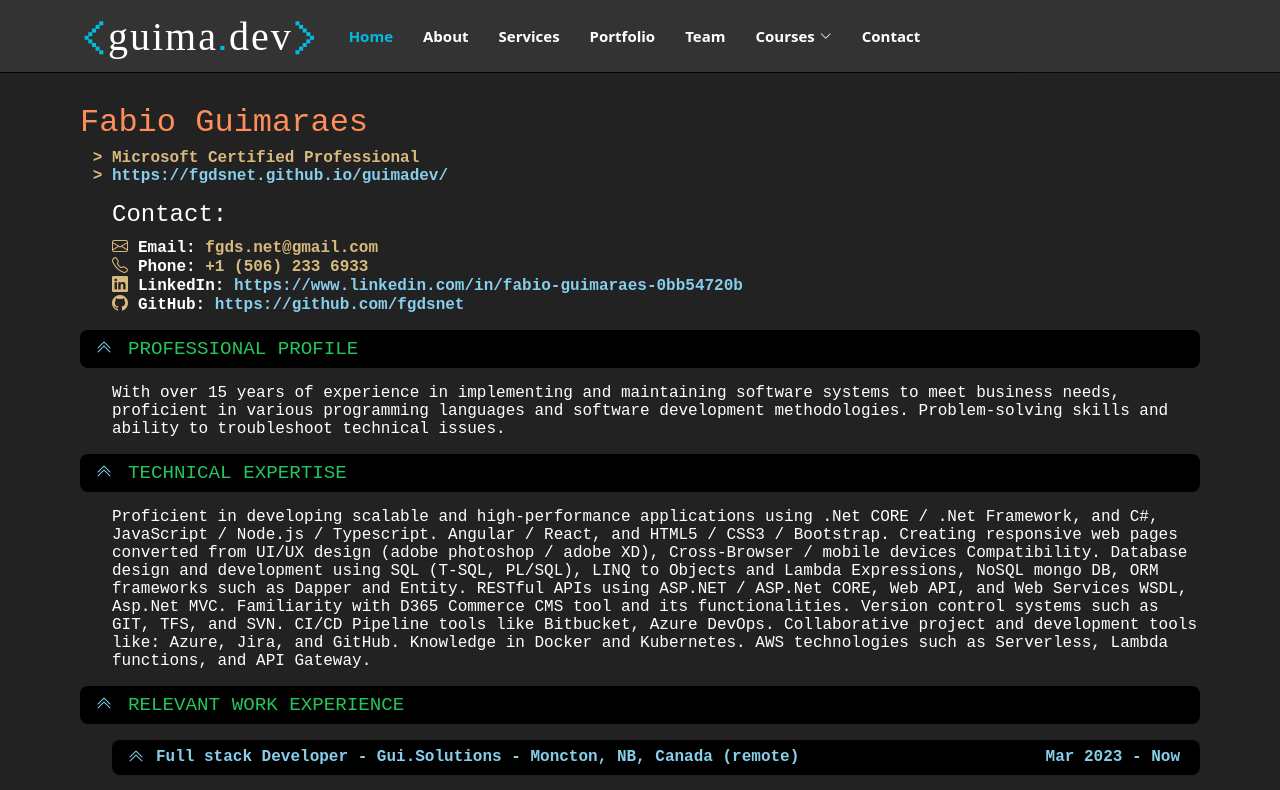
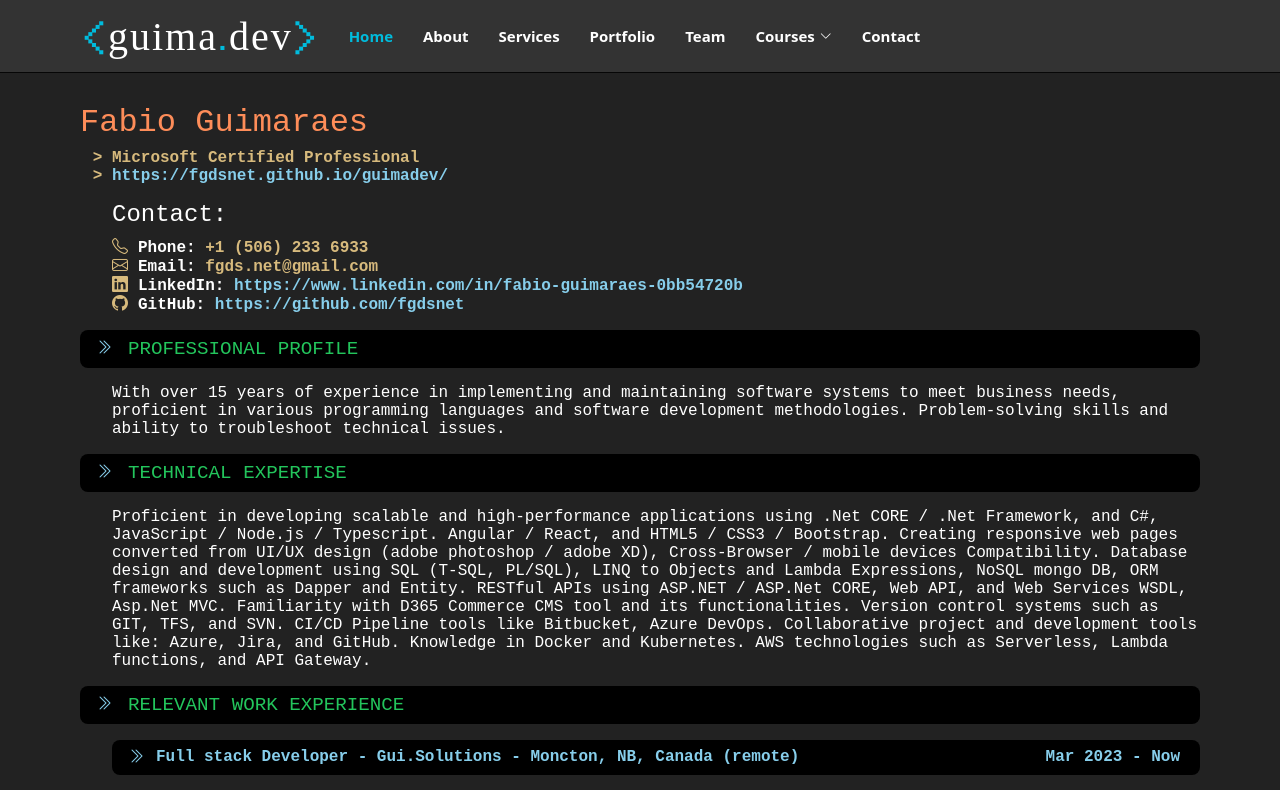
Before and after one commit to fgdsnet/guimadev, an Angular app: page / in a window 1280 px wide. Shown: the top 790 px of the page. Built offline with nearby package versions, Linux system fonts and the light colour scheme; a web font is replaced by a local one.

Commit message:
style(resume.component): style enhancement
style enhancement

```diff
--- a/src/app/components/resume/resume.component.html
+++ b/src/app/components/resume/resume.component.html
@@ -12,14 +12,14 @@
     <div class="contact">
       <h4><span>Contact:</span></h4>
       <div>
+        <i class="bi bi-telephone"></i>
+        <span class="contact-label">{{resume.contact.phone.label}}</span>
+        {{resume.contact.phone.description}}
+      </div>
+      <div>
         <i class="bi bi-envelope"></i>
         <span class="contact-label">{{resume.contact.email.label}}</span>
         {{resume.contact.email.description}}
-      </div>
-      <div>
-        <i class="bi bi-telephone"></i>
-        <span class="contact-label">{{resume.contact.phone.label}}</span>
-        {{resume.contact.phone.description}}
       </div>
       <div>
         <i class="bi bi-linkedin"></i>
@@ -41,7 +41,7 @@
       <a data-bs-toggle="collapse" href="#pro-profile-collapsible-content" role="button" aria-expanded="true" aria-controls="pro-profile-collapsible-content">
         <div class="collapse-bar section">
           <div class="bi bi-chevron-double-down"></div>
-          <div class="bi bi-chevron-double-up"></div>
+          <div class="bi bi-chevron-double-right"></div>
           <h2><span>{{resume.professionalProfile.label}}</span></h2>
         </div>
       </a>
@@ -54,7 +54,7 @@
       <a data-bs-toggle="collapse" href="#technical-xp-collapsible-content" role="button" aria-expanded="true" aria-controls="technical-xp-collapsible-content">
         <div class="collapse-bar section">
           <div class="bi bi-chevron-double-down"></div>
-          <div class="bi bi-chevron-double-up"></div>
+          <div class="bi bi-chevron-double-right"></div>
           <h2><span>{{resume.professionalProfile.technicalExpertise.label}}</span></h2>
         </div>
       </a>
@@ -67,7 +67,7 @@
       <a data-bs-toggle="collapse" href="#work-xp-collapsible-content" role="button" aria-expanded="true" aria-controls="work-xp-collapsible-content">
         <div class="collapse-bar section">
           <div class="bi bi-chevron-double-down"></div>
-          <div class="bi bi-chevron-double-up"></div>
+          <div class="bi bi-chevron-double-right"></div>
           <h2><span>{{resume.workXPList.label}}</span></h2>
         </div>
       </a>
@@ -76,7 +76,7 @@
           <a data-bs-toggle="collapse" [href]="'#collapsible-content' + i" role="button" aria-expanded="true" [attr.aria-controls]="'collapsible-content' + i">
             <div class="collapse-bar">
               <div class="bi bi-chevron-double-down"></div>
-              <div class="bi bi-chevron-double-up"></div>
+              <div class="bi bi-chevron-double-right"></div>
               <div class="container">
                 <div>{{wxp.position.description + " - " +
                   wxp.company.description + " - " +
@@ -122,7 +122,7 @@
       <a data-bs-toggle="collapse" href="#education-collapsible-content" role="button" aria-expanded="true" aria-controls="education-collapsible-content">
         <div class="collapse-bar section">
           <div class="bi bi-chevron-double-down"></div>
-          <div class="bi bi-chevron-double-up"></div>
+          <div class="bi bi-chevron-double-right"></div>
           <h2><span>{{resume.education.label}}</span></h2>
         </div>
       </a>
@@ -176,7 +176,7 @@
       <a data-bs-toggle="collapse" href="#certifications-collapsible-content" role="button" aria-expanded="true" aria-controls="certifications-collapsible-content">
         <div class="collapse-bar section">
           <div class="bi bi-chevron-double-down"></div>
-          <div class="bi bi-chevron-double-up"></div>
+          <div class="bi bi-chevron-double-right"></div>
           <h2><span>{{resume.certificationList.label}}</span></h2>
         </div>
       </a>
--- a/src/app/components/resume/resume.component.scss
+++ b/src/app/components/resume/resume.component.scss
@@ -36,7 +36,7 @@ div.resume{
                     cursor: pointer;
                     }
                 }
-                .bi-chevron-double-up{
+                .bi-chevron-double-right{
                     display: block;
                     &:hover{
                     cursor: pointer;
@@ -54,7 +54,7 @@ div.resume{
                 .bi-chevron-double-down{
                     display: block !important;
                 }
-                .bi-chevron-double-up{
+                .bi-chevron-double-right{
                     display: none !important;
                 }
             }
@@ -82,9 +82,13 @@ div.resume{
             }
             .education-collapsible-content{
                 padding-left: 2rem;
+                padding-bottom: 2rem;
                 h2{
                     margin-left: 0;
                 }
+            }
+            .certifications-collapsible-content{
+                padding-left: 1rem;
             }
         }
         h1{
```
